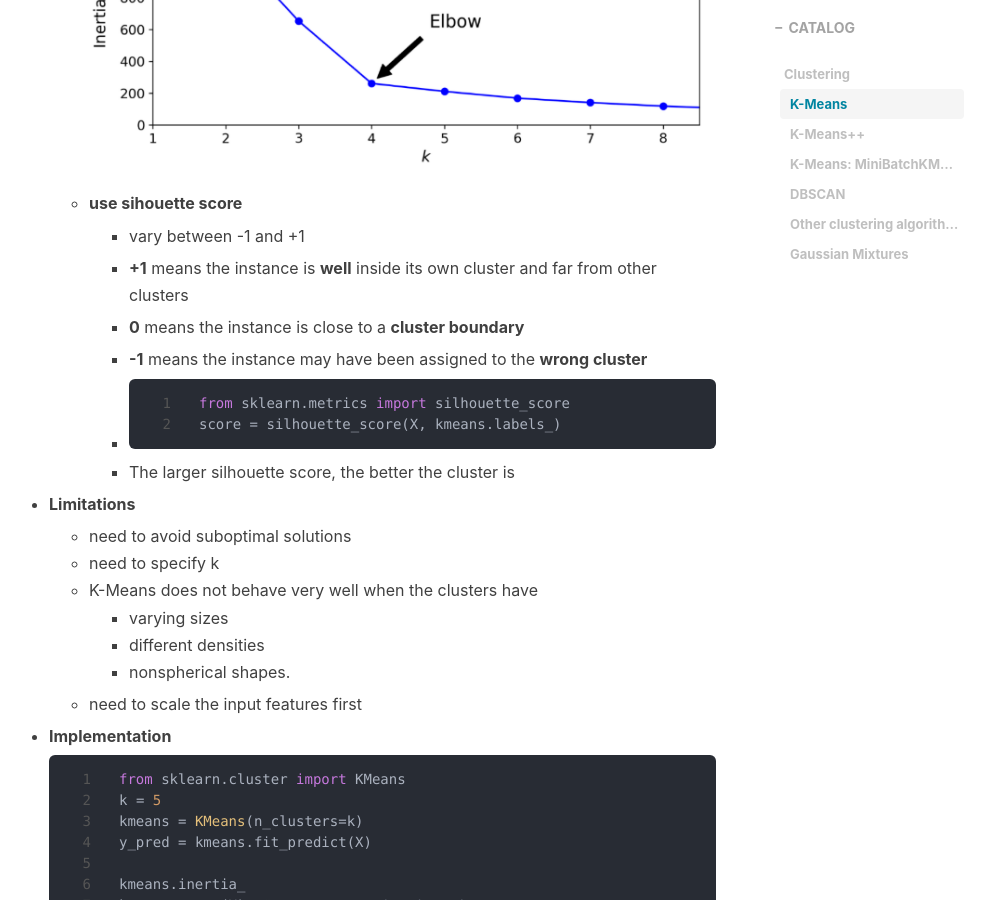
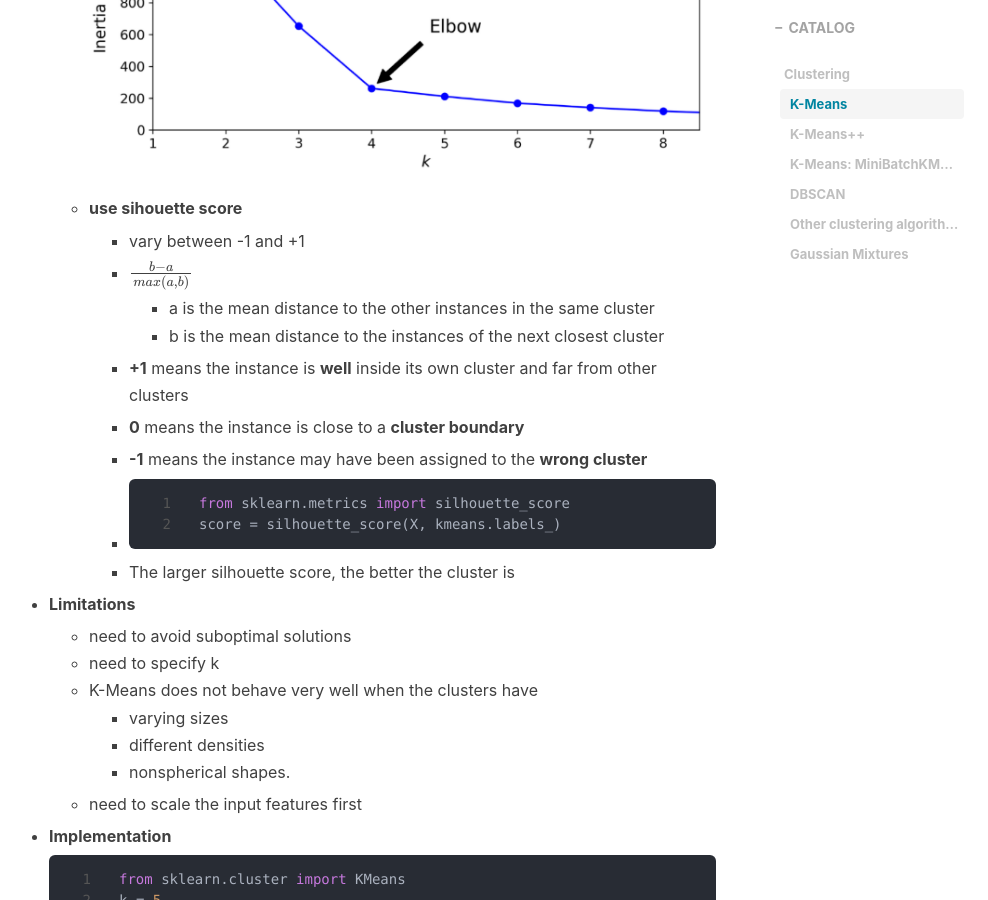
Before and after one commit to Yingfan-Duan/Yingfan-Duan.github.io, a Jekyll site: the page built from _posts/machine_learning/2022-4-27-Machine-Learning-Unsupervised-Learning.md, in a window 1280 px wide and 900 px high, scrolled down 1743 px. Shown: the whole window, without its empty margins (256-1244 px from the left). Built offline with Jekyll 4.4.1, drawn with Linux system fonts in a browser that asks for light colours; nearby versions of some CDN libraries; formulas are drawn with MathJax 3; comment, search, counter and statistics services are not loaded.

Commit message:
modify post

```diff
--- a/_posts/machine_learning/2022-4-27-Machine-Learning-Unsupervised-Learning.md
+++ b/_posts/machine_learning/2022-4-27-Machine-Learning-Unsupervised-Learning.md
@@ -47,6 +47,7 @@ tags:
   - K-Means algorithm does not behave very well when the blobs have **very different diameters**
 
 - **hard and soft clustering**
+
   - hard clustering: assign each instance to a cluster
   - soft clustering: give each instance a score per cluster
     - score can be the distance or similarity score (such as Gaussian Radia Basis Function)
@@ -60,6 +61,11 @@ tags:
   - **use sihouette score**
 
     - vary between -1 and +1
+
+    - $\frac{b-a}{max(a,b)}$
+
+      - a is the mean distance to the other instances in the same cluster
+      - b is the mean distance to the instances of the next closest cluster
 
     - **+1** means the instance is **well** inside its own cluster and far from other clusters
 
```
